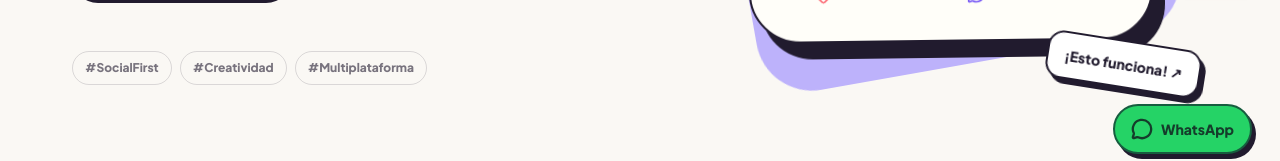
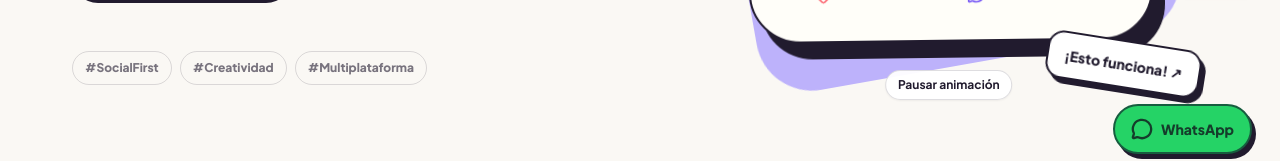
Before and after one commit to dgodoy34/prueba_deepseek, a Next.js app: page / in a window 1280 px wide. Shown: the part 558-719 px from the top of the page. Built offline with nearby package versions, Linux system fonts and the light colour scheme; no server answers; the database is empty.

Commit message:
fix(hero): add explicit user-controlled animation, honoring reduced motion by default

```diff
--- a/src/components/social-landing.tsx
+++ b/src/components/social-landing.tsx
@@ -1,6 +1,6 @@
 'use client';
 
-import { useState } from 'react';
+import { useEffect, useState } from 'react';
 import { ArrowDown, ArrowRight, ArrowUpRight, Check, ChevronDown, Heart, Menu, MessageCircle, MousePointer2, Play, Sparkles, X } from 'lucide-react';
 import { platforms, services } from '@/lib/content';
 import { Portfolio } from '@/components/portfolio';
@@ -29,6 +29,16 @@ function Ticker() {
 }
 
 function Hero() {
+  const [motionEnabled, setMotionEnabled] = useState(false);
+
+  useEffect(() => {
+    const preference = window.matchMedia('(prefers-reduced-motion: reduce)');
+    const update = () => setMotionEnabled(!preference.matches);
+    update();
+    preference.addEventListener('change', update);
+    return () => preference.removeEventListener('change', update);
+  }, []);
+
   return <section id="inicio" className="relative scroll-mt-20 overflow-hidden pb-10 pt-8 sm:pb-16 sm:pt-12 md:pb-20 md:pt-20">
     <div className="pointer-events-none absolute -right-24 top-4 h-80 w-80 rounded-full bg-[#f8e4bd] blur-3xl"/>
     <div className="shell relative grid items-center gap-5 sm:gap-10 lg:grid-cols-[minmax(0,1.04fr)_minmax(0,.96fr)] lg:gap-8 xl:gap-14">
@@ -39,7 +49,7 @@ function Hero() {
         <div className="mt-6 flex flex-wrap items-center gap-x-4 gap-y-3 sm:mt-8 sm:gap-4"><a href="#portfolio" className="primary-link">Explorá los trabajos <ArrowUpRight size={18}/></a><a href="#servicios" className="inline-flex items-center gap-2 text-sm font-extrabold hover:text-lilac">Descubrí qué hacemos <ArrowDown size={17}/></a></div>
         <div className="mt-8 hidden flex-wrap gap-2 text-xs font-extrabold text-ink/60 sm:flex lg:mt-12"><span className="chip">#SocialFirst</span><span className="chip">#Creatividad</span><span className="chip">#Multiplataforma</span></div>
       </div>
-      <div className="hero-stage w-full max-w-[330px] sm:max-w-[460px] lg:translate-y-0 xl:max-w-[505px]" aria-label="Ilustración de ideas, contenido y redes sociales">
+      <div className={`hero-stage w-full max-w-[330px] sm:max-w-[460px] lg:translate-y-0 xl:max-w-[505px] ${motionEnabled ? "hero-motion-active" : "hero-motion-paused"}`} aria-label="Ilustración de ideas, contenido y redes sociales">
         <div className="hero-backdrop-violet absolute inset-[12%_8%_9%_7%] rotate-[-7deg] rounded-[3.5rem] bg-[#bdb2fb]"/>
         <div className="hero-backdrop-peach absolute inset-[7%_12%_14%_10%] rotate-[6deg] rounded-[3.5rem] bg-[#ffc8b7]"/>
         <div className="hero-card-motion absolute inset-[10%_10%_12%_10%] flex flex-col justify-between rounded-[2.3rem] border-2 border-ink bg-[#fffef9] p-4 shadow-[8px_10px_0_#211b2e] sm:rounded-[3.2rem] sm:p-9 sm:shadow-[12px_16px_0_#211b2e]">
@@ -49,6 +59,10 @@ function Hero() {
         </div>
         <div className="float-slow absolute hidden sm:block left-0 top-6 rotate-[-12deg] rounded-2xl border-2 border-ink bg-[#c8f19f] px-4 py-3 text-xs font-black shadow-[5px_5px_0_#211b2e]">GOOD VIBES ✷</div>
         <div className="float-slower absolute hidden sm:block bottom-4 right-0 rotate-[9deg] rounded-2xl border-2 border-ink bg-white px-4 py-3 text-sm font-black shadow-[5px_5px_0_#211b2e]">¡Esto funciona! ↗</div>
+        <button type="button" aria-pressed={motionEnabled} onClick={() => setMotionEnabled(enabled => !enabled)}
+          className="absolute bottom-0 left-1/2 z-10 -translate-x-1/2 rounded-full border border-ink/15 bg-white/95 px-3 py-1.5 text-[10px] font-bold text-ink shadow-sm transition-colors hover:bg-[#e6ddff] focus-visible:outline focus-visible:outline-2 focus-visible:outline-offset-2 focus-visible:outline-lilac sm:bottom-1 sm:text-xs">
+          {motionEnabled ? 'Pausar animación' : 'Activar animación'}
+        </button>
       </div>
     </div>
   </section>;
```
